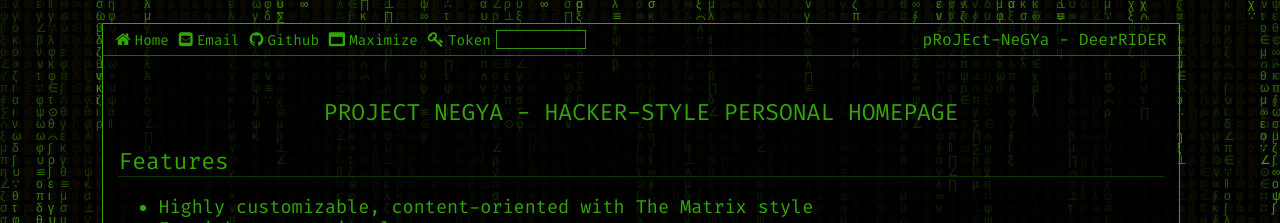
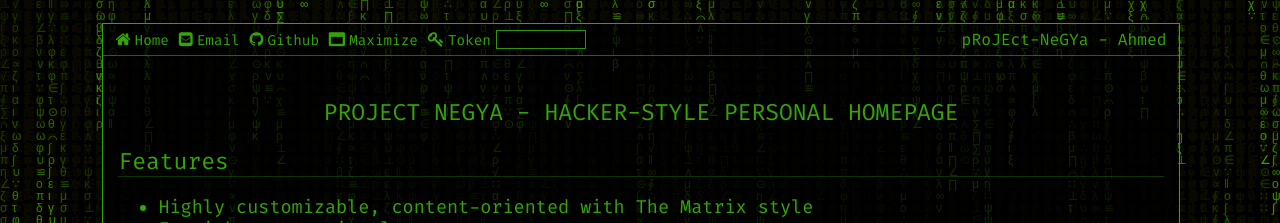
Before and after one commit to xamedz/xamedz.github.io, a Jekyll site: the page built from pages/index.md, in a window 1280 px wide. Shown: the top 223 px of the page. Built offline with Jekyll 4.4.1, drawn with Linux system fonts in a browser that asks for light colours; formulas are drawn with MathJax 3.

Commit message:
Update _config.yml
hange

```diff
--- a/_config.yml
+++ b/_config.yml
@@ -1,6 +1,6 @@
 ## Settings
 title: pRoJEct-NeGYa
-owner: "DeerRIDER"
+owner: "Ahmed"
 url: "https://akiritsu.github.io"
 baseurl: "/pRoJEct-NeGYa"
 permalink: /:title/
```
